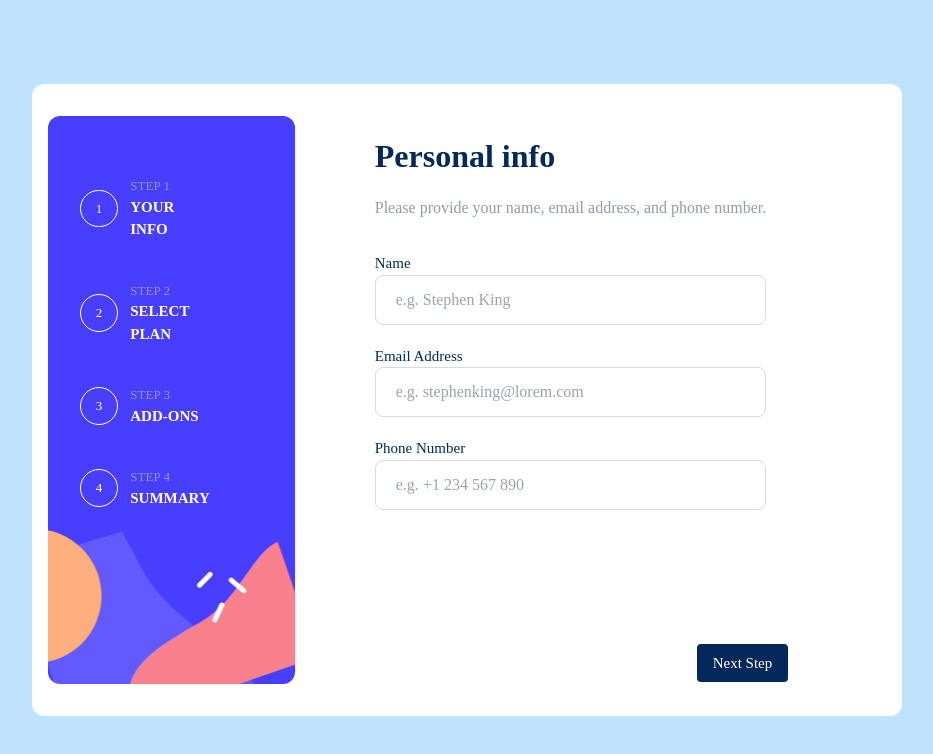
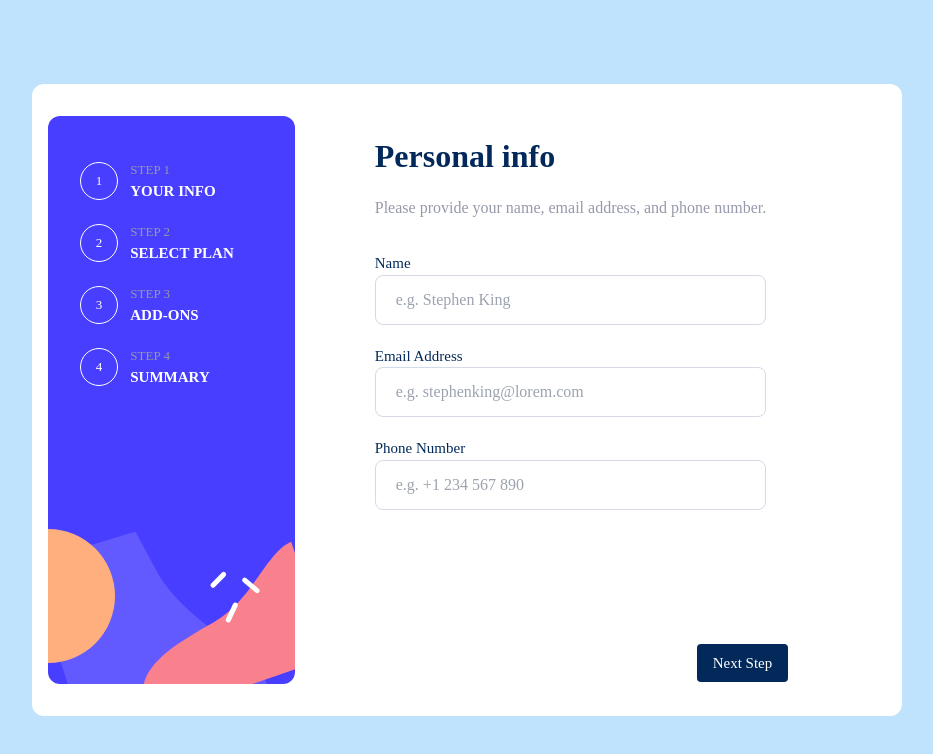
Before and after one commit to wx-it/multi-step-form, a React (Create React App) app: page / in a window 1280 px wide. Shown: the top 754 px of the page, without its empty margins (173-1106 px from the left). Built offline with nearby package versions, Linux system fonts and the light colour scheme.

Commit message:
some tweaks to the sidebar

```diff
--- a/src/components/SideBar.jsx
+++ b/src/components/SideBar.jsx
@@ -44,7 +44,7 @@ useEffect(() => {
 
   let getN = numbers.map(item => {
     return(
-       <div key={item.n} className="md:flex md:items-center md:justify-start md:p-5 md:pr-20 md:space-x-3 md:m-0 md:w-full md:first:pl-8">
+       <div key={item.n} className="md:flex md:items-center md:justify-start md:p-5 md:pb-0 md:pr-16 md:space-x-3 md:m-0 md:w-full md:first:pl-8">
        <p onClick={getWidth}
          className='border-White border rounded-full py-2 px-3 md:px-[15px] text-White text-bold text-sm font-medium'
         >{item.n}</p>
@@ -58,8 +58,8 @@ useEffect(() => {
   })
 
   return (
-    <div className=' bg-mobileSidebar h-screen w-full bg-no-repeat md:bg-desktopSidebar md:bg-no-repeat md:h-[568px] md:w-[247px] md:bg-center md:rounded-xl'>
-  <div className='flex justify-center pt-10 space-x-3 md:flex-col'>
+    <div className=' bg-mobileSidebar h-screen w-full bg-no-repeat md:bg-desktopSidebar md:bg-no-repeat md:h-[568px] md:w-[247px] md:bg-center-bottom md:rounded-xl'>
+  <div className='flex justify-center pt-6 space-x-3 md:flex-col'>
   {getN}
   </div>
 </div>
```
